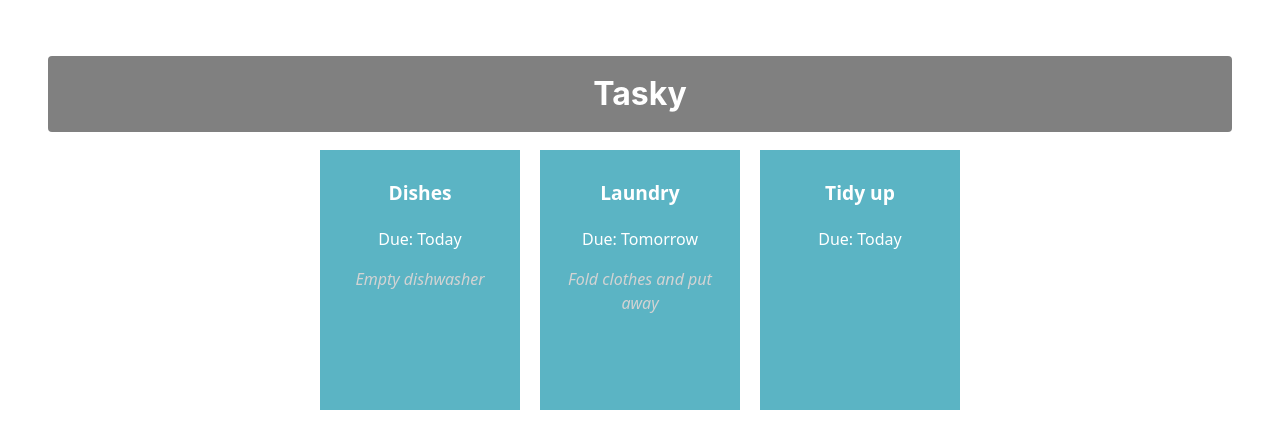
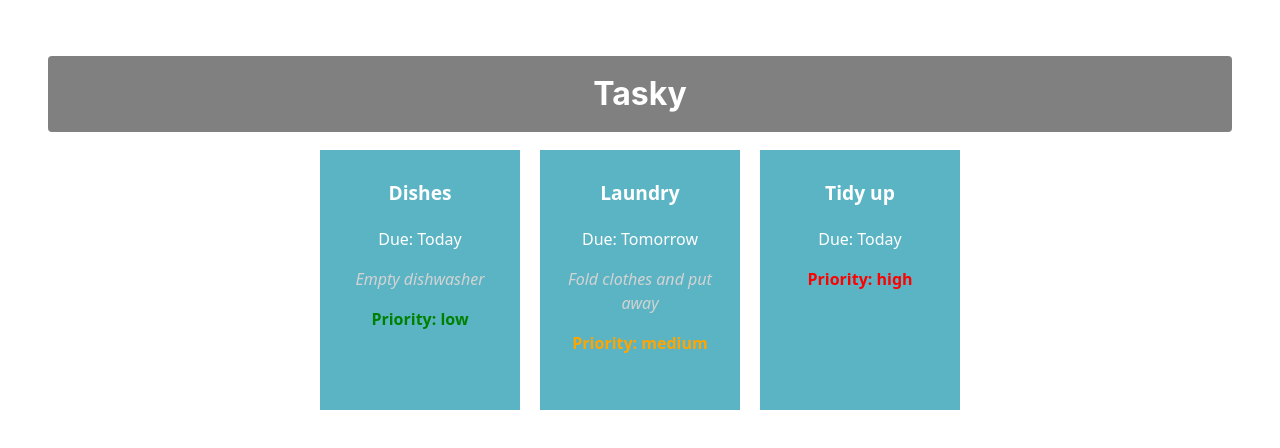
Before and after one commit to LeonGarvey/react-basics-labs, a React (Vite) app in the folder tasky/: page / in a window 1280 px wide. Shown: the top 448 px of the page. Built offline with nearby package versions, Linux system fonts and the light colour scheme.

Commit message:
tasky lab 2a- excercise done

```diff
--- a/tasky/src/App.css
+++ b/tasky/src/App.css
@@ -45,3 +45,18 @@
   font-style: italic;
   color: #d3d3d3;
 }
+
+.priority-low {
+  color: green;
+  font-weight: bold;
+}
+
+.priority-medium {
+  color: orange;
+  font-weight: bold;
+}
+
+.priority-high {
+  color: red;
+  font-weight: bold;
+}
--- a/tasky/src/App.jsx
+++ b/tasky/src/App.jsx
@@ -5,9 +5,9 @@
 function App() {
   const [ taskState, setTaskState ] = useState({
     tasks: [
-      { id: 1, title:"Dishes", description: "Empty dishwasher", deadline: "Today" },
-      { id: 2, title: "Laundry", description: "Fold clothes and put away", deadline: "Tomorrow" },
-      { id: 3, title: "Tidy up", deadline: "Today" }
+      { id: 1, title:"Dishes", description: "Empty dishwasher", deadline: "Today", priority: "low" },
+      { id: 2, title: "Laundry", description: "Fold clothes and put away", deadline: "Tomorrow", priority: "medium" },
+      { id: 3, title: "Tidy up", deadline: "Today", priority: "high"}
     ]
   });
 
@@ -15,12 +15,12 @@
   return (
     <div className="container">
       <h1>Tasky</h1>
-      {/* Use map() to dynamically render tasks */}
       {taskState.tasks.map((task) => (
         <Task
           title={task.title}
           description={task.description}
           deadline={task.deadline}
+          priority={task.priority}
           key={task.id}
         />
       ))}
--- a/tasky/src/components/Task.jsx
+++ b/tasky/src/components/Task.jsx
@@ -1,12 +1,16 @@
 import React from 'react';
 
 const Task = (props) => {
+
+
 
     return (
         <div className="card">
             <p className="title">{props.title}</p>
             <p>Due: {props.deadline}</p>
             <p className="task-description">{props.description}</p>
+            <p className={`priority-${props.priority}`}>Priority: {props.priority}</p>
+
         </div>
     )
 
```
